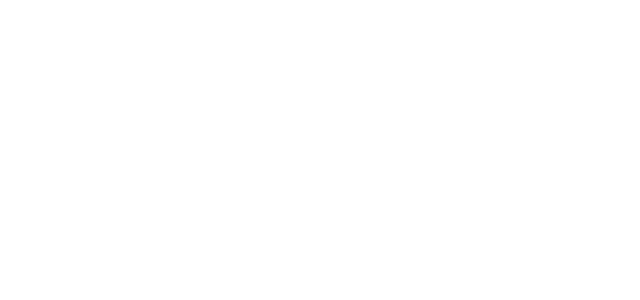
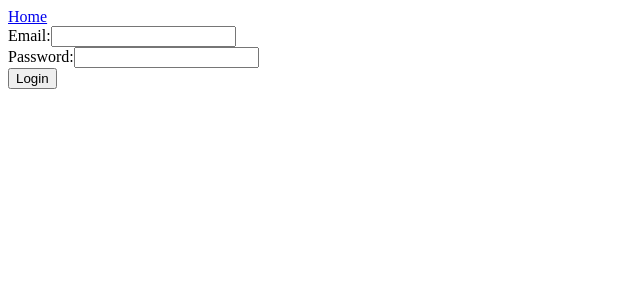
Before and after one commit to Sakarrr/movie-suggestor-app-react, a React (Create React App) app in the folder http_tester/: page /login in a window 1280 px wide. Shown: the top 300 px of the page, without its empty margins (0-640 px from the left). Built offline with nearby package versions, Linux system fonts and the light colour scheme.

Commit message:
Add - Authentications

```diff
--- a/http_tester/src/pages/Index.js
+++ b/http_tester/src/pages/Index.js
@@ -95,7 +95,8 @@
       Suggested Movies
       <br />
       <div>
-        <Link to="/add">Add Movie</Link>
+        <Link to="/add">Add Movie</Link> |
+        <Link to="/login">Login</Link>
       </div>
       {isError && (
         <>
--- /dev/null
+++ b/http_tester/src/pages/Login.js
@@ -0,0 +1,43 @@
+import axios from "axios";
+import { useRef } from "react";
+import { Link } from "react-router-dom/cjs/react-router-dom.min";
+
+const Login = () => {
+  const email = useRef();
+  const password = useRef();
+
+  const onLoginHandler = async (e) => {
+    e.preventDefault();
+
+    const loginData = {
+      email: email.current.value,
+      password: password.current.value,
+    };
+    try {
+      const response = await axios.post(
+        "https://api.dynoacademy.com/test-api/v1/login",
+        loginData,
+        { timeout: 10000 }
+      );
+      if (response.data.status === "success") alert("Logged In Successfully");
+      console.log(response);
+    } catch (err) {
+      if (err.response) alert(err.response.data.errors[0].message);
+      else alert("Unknown error occured!");
+    }
+  };
+  return (
+    <>
+      <Link to="/">Home</Link>
+      <form onSubmit={onLoginHandler}>
+        Email:
+        <input type="text" ref={email} /> <br />
+        Password:
+        <input type="password" ref={password} /> <br />
+        <button>Login</button>
+      </form>
+    </>
+  );
+};
+
+export default Login;
--- a/http_tester/src/routes/Router.js
+++ b/http_tester/src/routes/Router.js
@@ -7,6 +7,7 @@
 import Index from "../pages/Index";
 import ViewMovie from "../pages/ViewMovie";
 import AddMovie from "../pages/AddMovie";
+import Login from "../pages/Login";
 
 const Router = () => {
   return (
@@ -15,6 +16,7 @@
         <Route path="/" component={Index} exact></Route>
         <Route path="/view_movie/:id" component={ViewMovie} exact></Route>
         <Route path="/add" component={AddMovie} exact></Route>
+        <Route path="/login" component={Login} exact></Route>
       </Switch>
     </BrowserRouter>
   );
```
